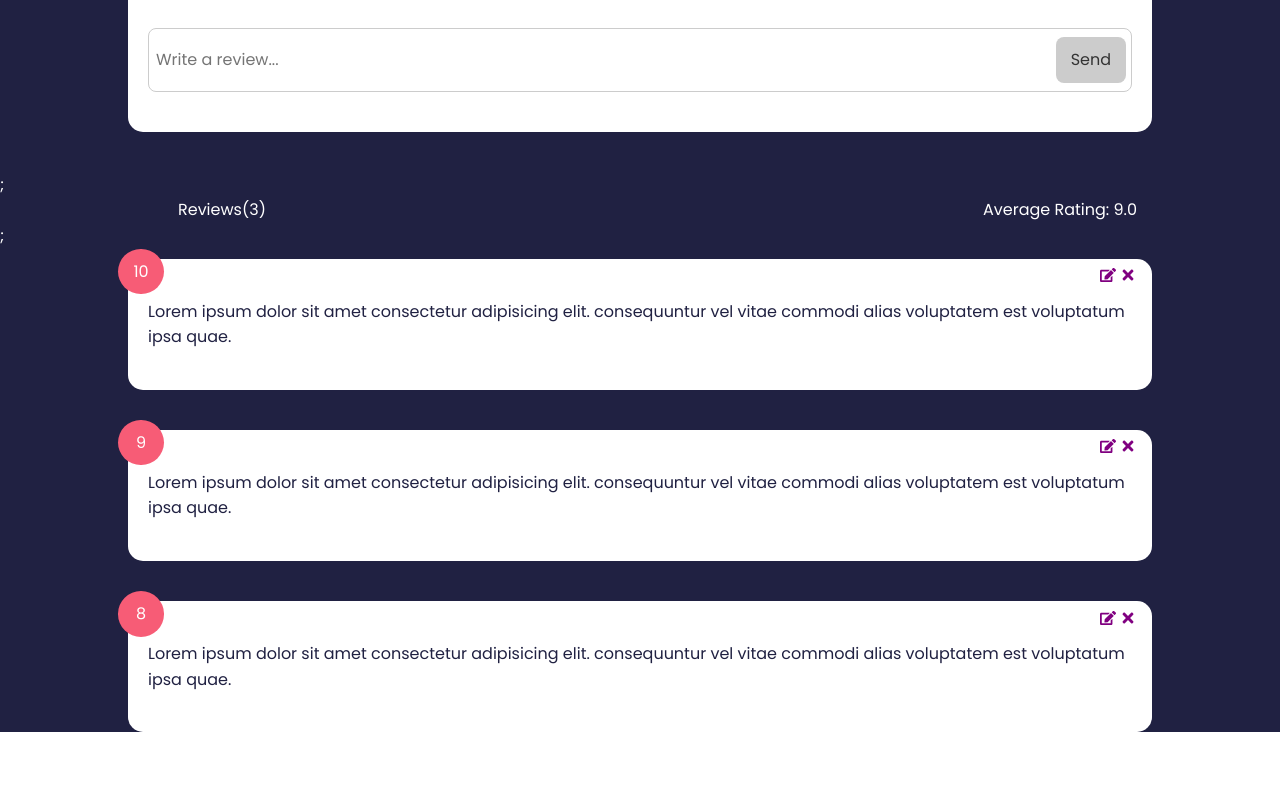
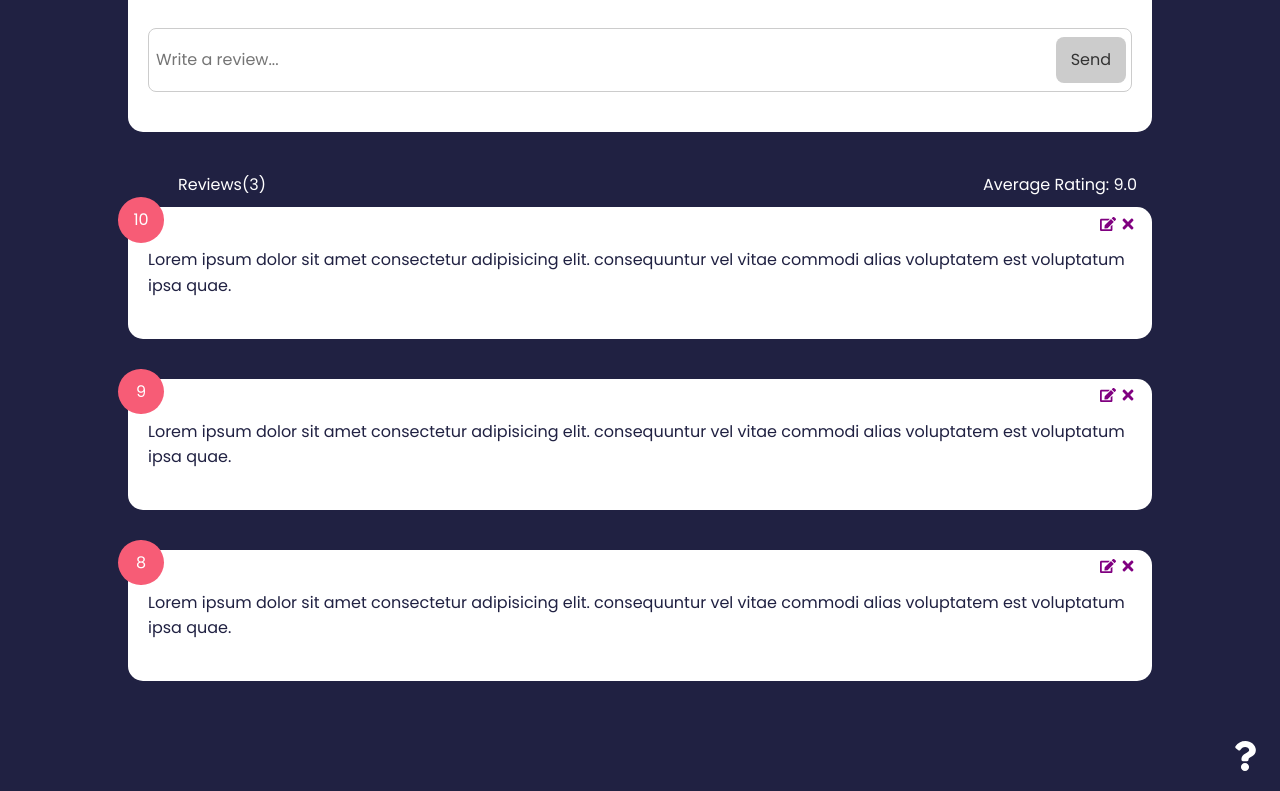
Before and after one commit to Somayyeh094/feedback-app, a React (Create React App) app: page / in a window 1280 px wide. Shown: the part 297-1088 px from the top of the page. Built offline with nearby package versions, Linux system fonts and the light colour scheme.

Commit message:
added Link Router

```diff
--- a/src/App.js
+++ b/src/App.js
@@ -7,6 +7,7 @@ import FeedbackData from "./components/shared/FeedbackData";
 import FeedbackStats from "./components/FeedbackStats";
 import FeedbackForm from "./components/FeedbackForm";
 import AboutPage from "./components/pages/AboutPage";
+import LinkIcon from "./components/LinkIcon";
 
 
 function App() {
@@ -31,12 +32,13 @@ function App() {
             path="/"
             element={
               <>
-                <FeedbackForm handleAdd={addFeedback} />;
-                <FeedbackStats feedbacks={feedback} />;
+                <FeedbackForm handleAdd={addFeedback} />
+                <FeedbackStats feedbacks={feedback} />
                 <FeedbackList
                   feedbacks={feedback}
                   handleDelete={deleteFeedback}
                 />
+                <LinkIcon />
               </>
             }
           />
--- /dev/null
+++ b/src/components/LinkIcon.jsx
@@ -0,0 +1,14 @@
+import React from 'react'
+import { Link } from "react-router-dom";
+import { FaQuestion } from 'react-icons/fa'
+function LinkIcon() {
+  return (
+    <div className="LinkIcon">
+      <Link to={"/about"}>
+        <FaQuestion size={30} color='white' />
+      </Link>
+    </div>
+  );
+}
+
+export default LinkIcon
--- a/src/components/pages/AboutPage.jsx
+++ b/src/components/pages/AboutPage.jsx
@@ -1,11 +1,12 @@
 import React from 'react'
-
+import { Link } from 'react-router-dom'
 function AboutPage() {
   return (
     <div>
-      This is a About Page
+          <p> This is a About Page</p>
+          <p><Link to={"/"}>Back to home</Link> </p>
     </div>
-  )
+  );
 }
 
 export default AboutPage
--- a/src/index.css
+++ b/src/index.css
@@ -140,7 +140,12 @@ input:focus {
 [type='radio'] {
   opacity: 0;
 }
-
+.LinkIcon{
+  display: flex;
+  justify-content: flex-end;
+  padding: 20px;
+  color: #fff;
+}
 
 @media (max-width: 900px) {
   .FeedbackStats {
```
